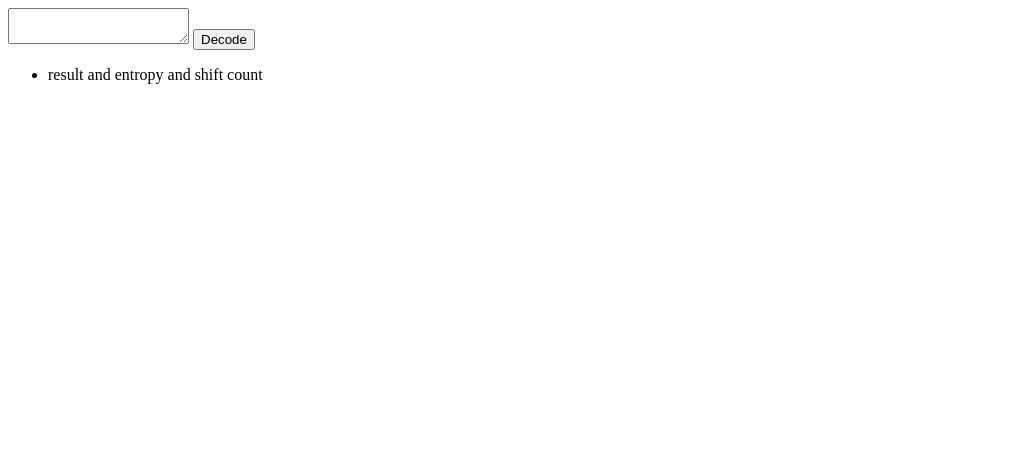
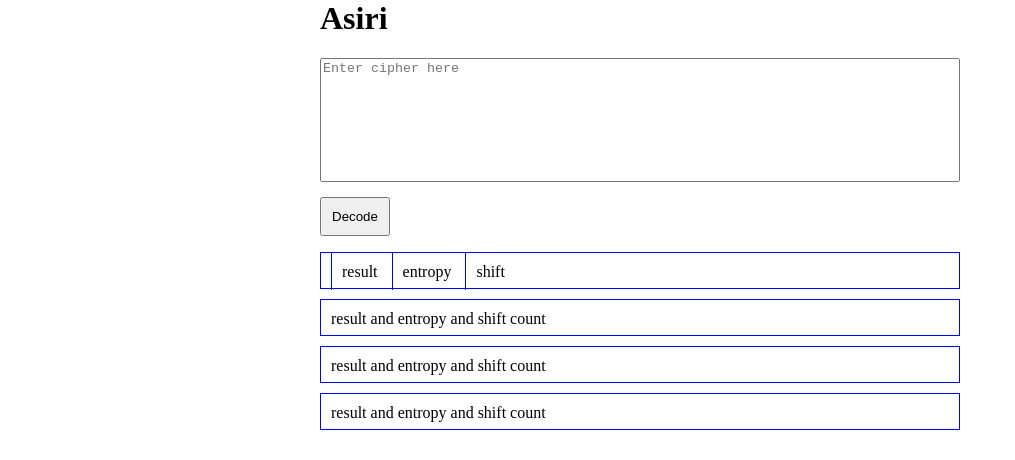
Before and after one commit to abdulapopoola/Descrambler, a website: page index.html in a window 1280 px wide. Shown: the whole page, without its empty margins (0-1015 px from the left). Drawn offline with Linux system fonts and the light colour scheme.

Commit message:
ui layout updates

```diff
--- a/index.html
+++ b/index.html
@@ -1,19 +1,37 @@
 <html>
-    <head></head>
+    <head>
+        <title>Asiri</title>
+        <link href="style.css" type="text/css" rel="stylesheet" />
+    </head>
     <body>
-        <header></header>
+        <header>
+            <h1>Asiri</h1>
+        </header>
         <section class="input">
-            <textarea></textarea>
+            <textarea rows="7" cols="5" placeholder="Enter cipher here"></textarea>
             <button>Decode</button>
         </section>
         <section class="output"></section>
         <section class="allResults">
             <ul>
                 <li>
+                    <span>result </span>
+                    <span> entropy </span>
+                    <span> shift </span>
+                </li>
+                <li>
+                    result and entropy and shift count
+                </li>
+                <li>
+                    result and entropy and shift count
+                </li>
+                <li>
                     result and entropy and shift count
                 </li>
             </ul>
         </section>
         <footer></footer>
+        <script src="caeser.js"></script>
+        <script src="main.js"></script>
     </body>
 </html>
--- a/src/caeser.js
+++ b/src/caeser.js
@@ -17,5 +17,6 @@ function decode(str) {
 
 module.exports = {
     encode: encode,
-    decode: decode
+    decode: decode,
+    decrypted: decryptMany
 };
--- /dev/null
+++ b/style.css
@@ -0,0 +1,35 @@
+body {
+    margin: 5px;
+    width: 50%;
+    margin: auto;
+}
+
+textarea {
+    resize: none;
+    display: block;
+    width: 100%;
+    padding-bottom: 15px;
+}
+
+button {
+    margin-top: 15px;
+    padding: 10px;
+}
+
+ul {
+    list-style: none;
+    padding-left: 0;
+}
+
+ul li {
+    height: 15px;
+    border: 1px solid blue;
+    padding: 10px;
+    margin-bottom: 10px;
+}
+
+ul li span {
+    height: 10px;
+    padding: 10px;
+    border-left: 1px solid blue;
+}
```
Also changed, not shown: src/ui.js (added, +8 -0 lines).
